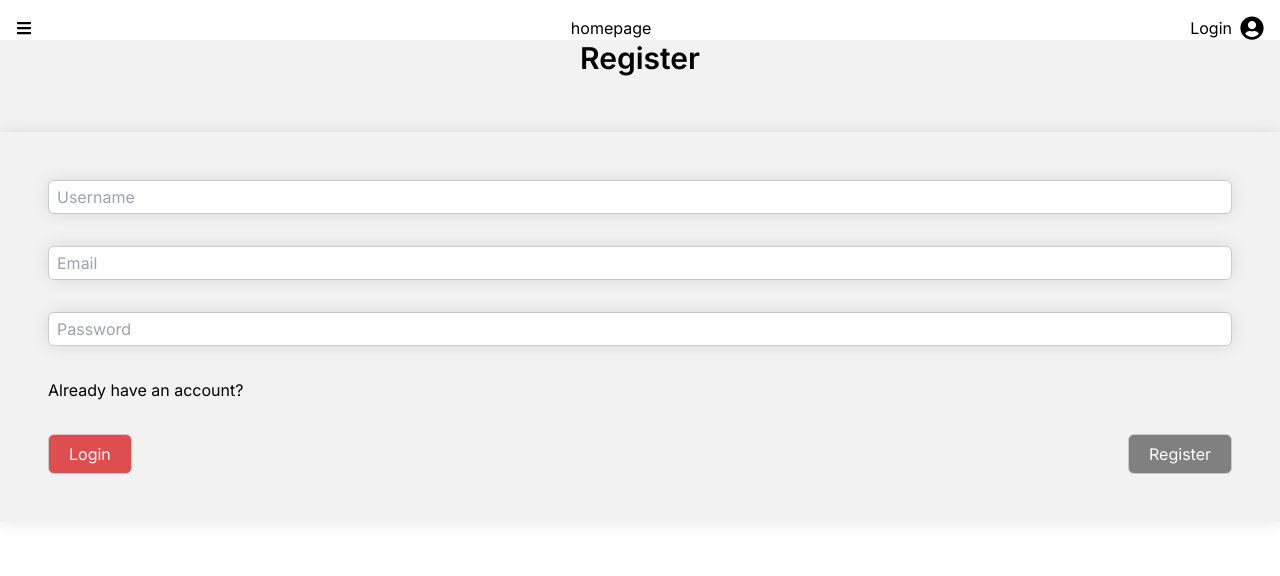
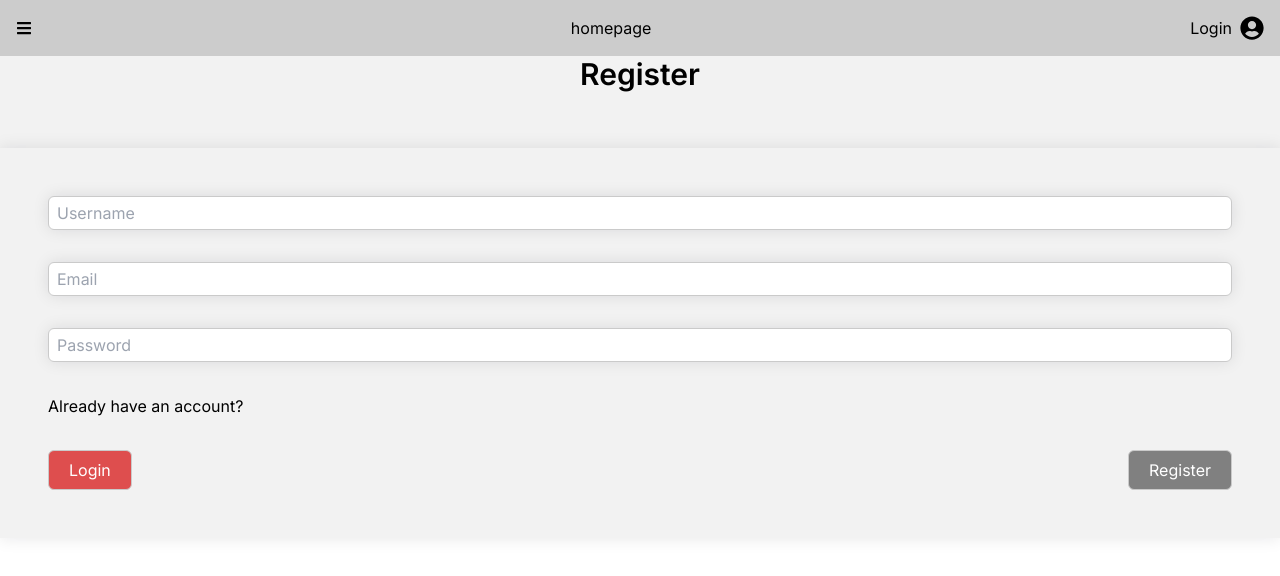
Before and after one commit to Gentianlleshi/Blog, a Next.js app: page /auth/register in a window 1280 px wide. Shown: the top 576 px of the page. Built offline with nearby package versions, Linux system fonts and the light colour scheme.

Commit message:
awfrewsafr

```diff
--- a/src/app/api/allPosts/route.ts
+++ b/src/app/api/allPosts/route.ts
@@ -2,7 +2,7 @@
 export async function GET() {
   const query = `
   query NewQuery {
-    posts {
+    posts(first: 999) {
       edges {
         node {
           id
--- a/src/app/auth/login/page.tsx
+++ b/src/app/auth/login/page.tsx
@@ -36,7 +36,7 @@ const LoginPage = () => {
   };
 
   return (
-    <div>
+    <div className="mt-[56px]">
       <h1 className="text-center font-semibold text-3xl mt-10">Login</h1>
       <form
         onSubmit={handleLogin}
--- a/src/app/auth/register/page.tsx
+++ b/src/app/auth/register/page.tsx
@@ -40,7 +40,7 @@ export default function RegisterPage() {
   }, [isRegistered]);
 
   return (
-    <div className="form-wrapper">
+    <div className="form-wrapper mt-[56px]">
       <h1 className="text-center font-semibold text-3xl mt-10">Register</h1>
       <form
         onSubmit={registerUser}
--- a/src/app/components/Header.tsx
+++ b/src/app/components/Header.tsx
@@ -31,7 +31,7 @@ const Header = () => {
   };
 
   return (
-    <header className="w-full p-4 flex justify-between items-center fixed top-0">
+    <header className="w-full p-4 flex justify-between items-center fixed top-0  bg-black/[0.2] backdrop-blur-[36px]">
       <div className="cursor-pointer">
         <FaBars onClick={() => console.log("Toggle Categories")} />
       </div>
--- a/src/app/components/Modal.tsx
+++ b/src/app/components/Modal.tsx
@@ -69,7 +69,7 @@ const Modal = ({
   if (!isOpen) return null;
 
   return (
-    <div className="container p-4 fixed bottom-0 left-0 w-full bg-black/[0.2] backdrop-blur-[36px]	">
+    <div className="container p-4 fixed bottom-0 left-0 w-full bg-black/[0.2] backdrop-blur-[36px]">
       <div className="grid">
         <GrSubtractCircle
           onClick={onClose}
--- a/src/app/components/PostLayout.tsx
+++ b/src/app/components/PostLayout.tsx
@@ -12,6 +12,7 @@ const PostLayout = () => {
       const response = await fetch("/api/allPosts");
       const data = await response.json();
       console.log(response);
+      console.log(data);
       setPosts(data.map(({ node }: { node: PostNode }) => node));
     };
 
```
Also changed, not shown: src/app/create-post/page.tsx (+0 -7 lines).
